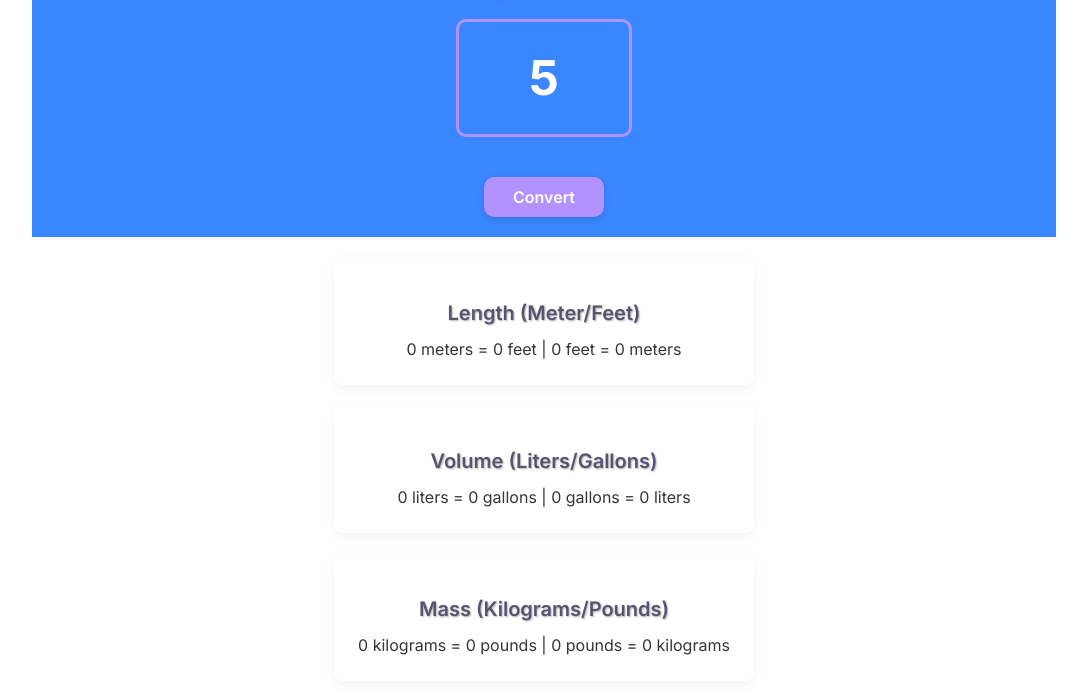
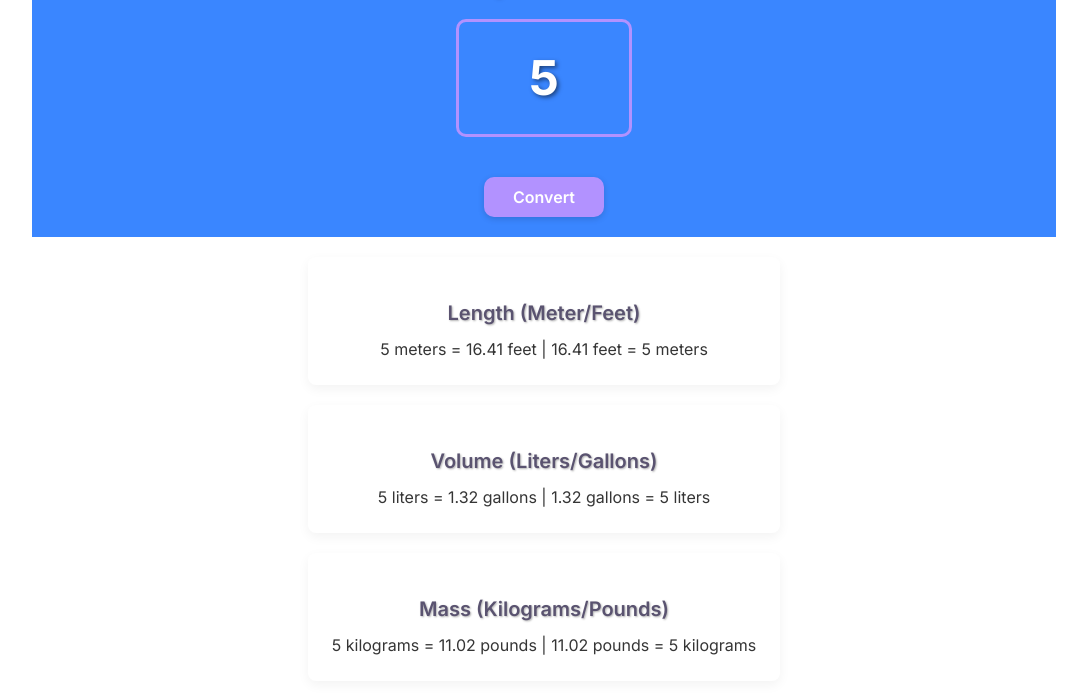
Before and after one commit to bktinsley90/unit_convertor, a plain HTML site: page index.html in a window 1280 px wide. Both pictures are taken after typing "5" into the empty fields and a click on the button "Convert". Shown: the part 113-806 px from the top of the page, without its empty margins (96-1183 px from the left). Drawn offline with Linux system fonts and the light colour scheme.

```diff
--- a/index.html
+++ b/index.html
@@ -9,8 +9,8 @@
   <body>
     <div class="hero">
       <h1>Metric/Imperial Convertor</h1>
-      <input type="number" placeholder="20" />
-      <button>Convert</button>
+      <input type="number" placeholder="0" />
+      <button id="convert-btn">Convert</button>
     </div>
     <div class="container">
       <div class="conversion">
--- a/script.js
+++ b/script.js
@@ -3,3 +3,47 @@
 1 liter = 0.264 gallon
 1 kilogram = 2.204 pound
 */
+
+const convertBtn = document.querySelector('#convert-btn');
+const inputField = document.querySelector('input[type="number"]');
+const meterToFeetResult = document.querySelector('.meters-result');
+const litersToGallonsResult = document.querySelector('.liters-result');
+const kilogramsToPoundsResult = document.querySelector('.kilograms-result');
+
+convertBtn.addEventListener('click', function () {
+  //console.log('Button clicked');
+  // meter to feet conversion
+  const meters = parseFloat(inputField.value);
+  const feet = metersToFeet(meters);
+  // console.log('Meters:', meters, 'Feet:', feet);
+  meterToFeetResult.textContent = `${meters} meters = ${feet.toFixed(2)} feet | ${feet.toFixed(2)} feet = ${meters} meters`;
+  //liters to gallons conversion
+  const liters = parseFloat(inputField.value);
+  const gallons = litersToGallons(liters);
+  litersToGallonsResult.textContent = `${liters} liters = ${gallons.toFixed(2)} gallons | ${gallons.toFixed(2)} gallons = ${liters} liters`;
+  //kilograms to pounds conversion
+  const kilograms = parseFloat(inputField.value);
+  const pounds = kilogramsToPounds(kilograms);
+  kilogramsToPoundsResult.textContent = `${kilograms} kilograms = ${pounds.toFixed(2)} pounds | ${pounds.toFixed(2)} pounds = ${kilograms} kilograms`;
+});
+
+function metersToFeet(meters) {
+  return meters * 3.281;
+}
+
+function feetToMeters(feet) {
+  return feet / 3.281;
+}
+
+function litersToGallons(liters) {
+  return liters * 0.264;
+}
+function gallonsToLiters(gallons) {
+  return gallons / 0.264;
+}
+function kilogramsToPounds(kilograms) {
+  return kilograms * 2.204;
+}
+function poundsToKilograms(pounds) {
+  return pounds / 2.204;
+}
--- a/styles.css
+++ b/styles.css
@@ -42,6 +42,9 @@
   border-radius: 10px;
   outline: none;
   transition: all 0.2s ease-in-out;
+  /* Inherit the drop shadow and fix Chrome text opacity */
+  text-shadow: inherit;
+  -webkit-text-fill-color: #ffffff;
 }
 
 input[type='number']::-webkit-outer-spin-button,
```
Also changed, not shown: inputConversion.png (added), 1 other file.
